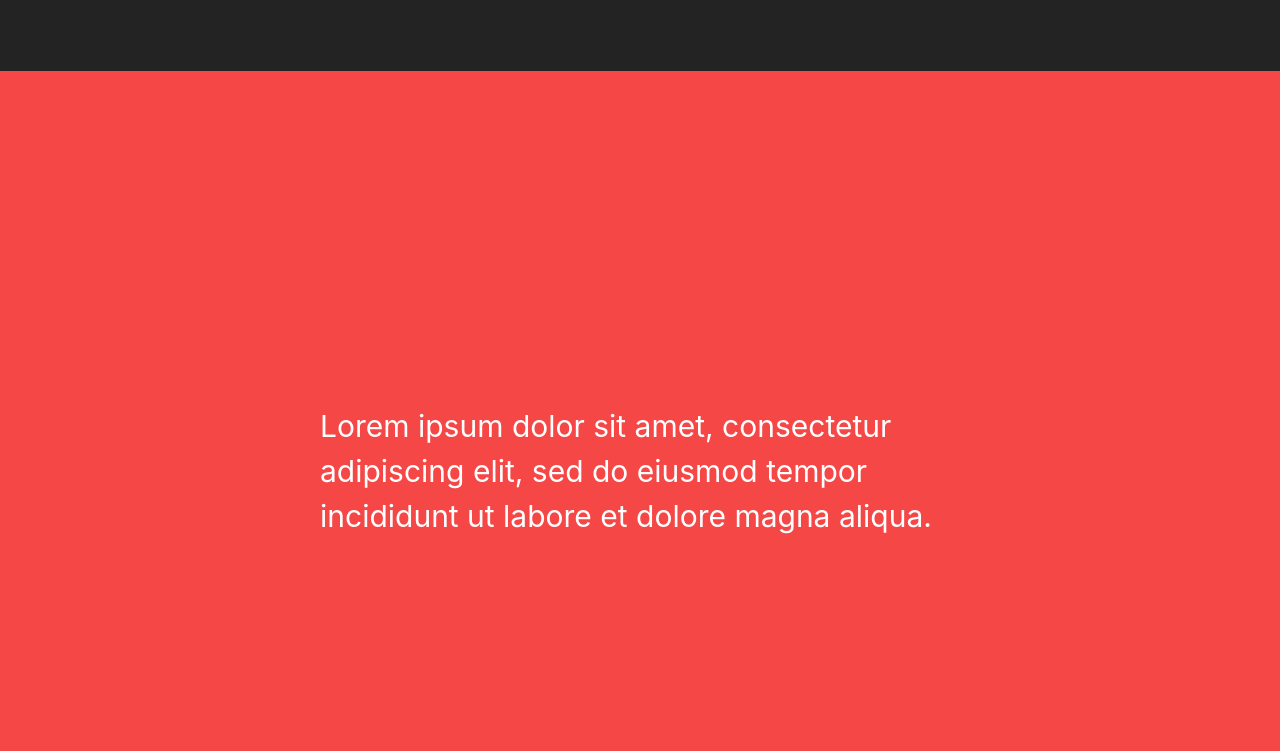
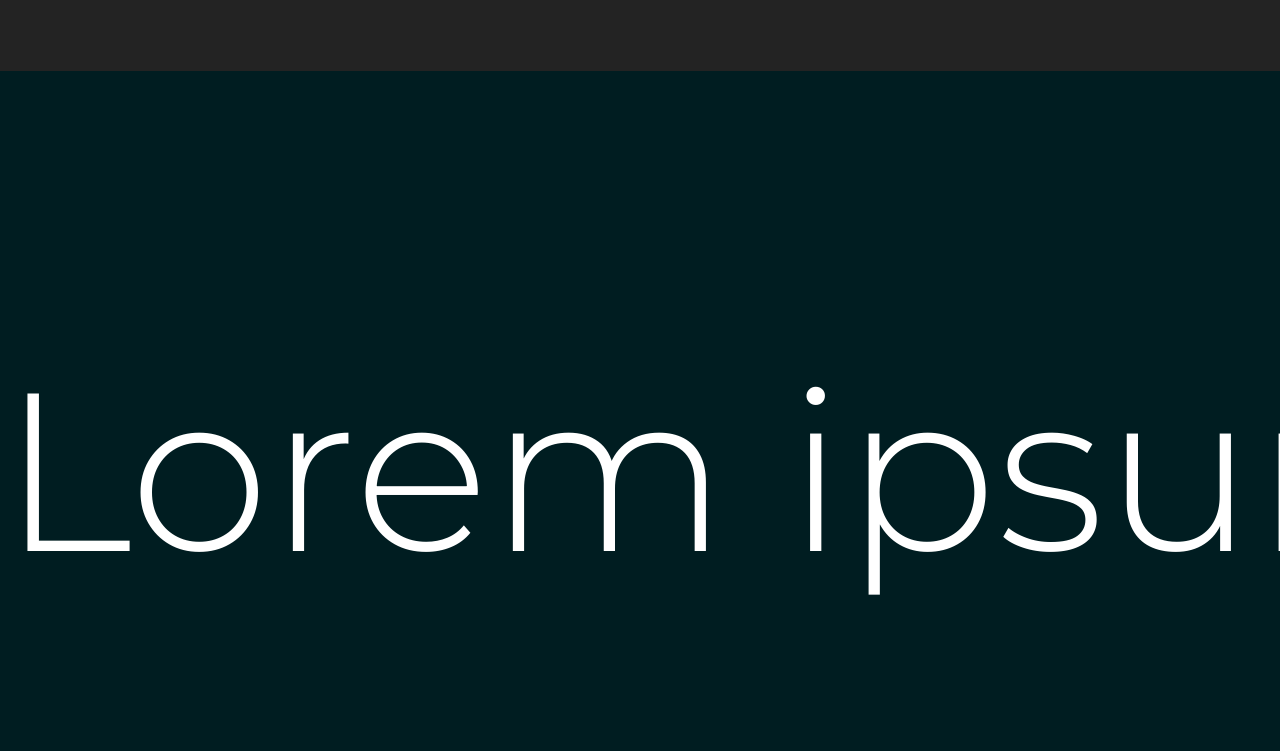
Before and after one commit to robextrem/arte-sedentario, a plain HTML site: page index.html in a window 1280 px wide. Shown: the part 1529-2280 px from the top of the page. Drawn offline with nearby package versions, Linux system fonts and the light colour scheme; a script that the page names is missing; a web font is replaced by a local one.

Commit message:
avance scroll horizontal

```diff
--- a/sass/components/extra.scss
+++ b/sass/components/extra.scss
@@ -245,13 +245,14 @@ $panelcount: 5; // set # of panels/sections here
 .section {
   & {
     height: 100%;
-    width: calc( 100% / #{$panelcount} );
+    width: calc( 100%);
     float: left;
+
 
     // aesthetic only ----
     position: relative;
 
-    $colors: #F64747, #22A7F0, #F9690E, #9B59B6, #03C9A9;
+    $colors: #001D21, #001D21;
     @for $i from 1 through length($colors) {
       &:nth-child(#{$i}) {
         background: nth($colors, $i)
@@ -267,8 +268,11 @@ $panelcount: 5; // set # of panels/sections here
     top: 50%;
     left: 50%;
     transform: translate(-50%, -50%);
+    width: 100%;
+    white-space: nowrap;
 
-    font-size: 30px;
+    font-size: 15em;
+    font-family: 'Montserrat', sans-serif;
     color: #fff;
   }
 }
```
Also changed, not shown: stylesheets/components/extra.css, stylesheets/materialize.css.
